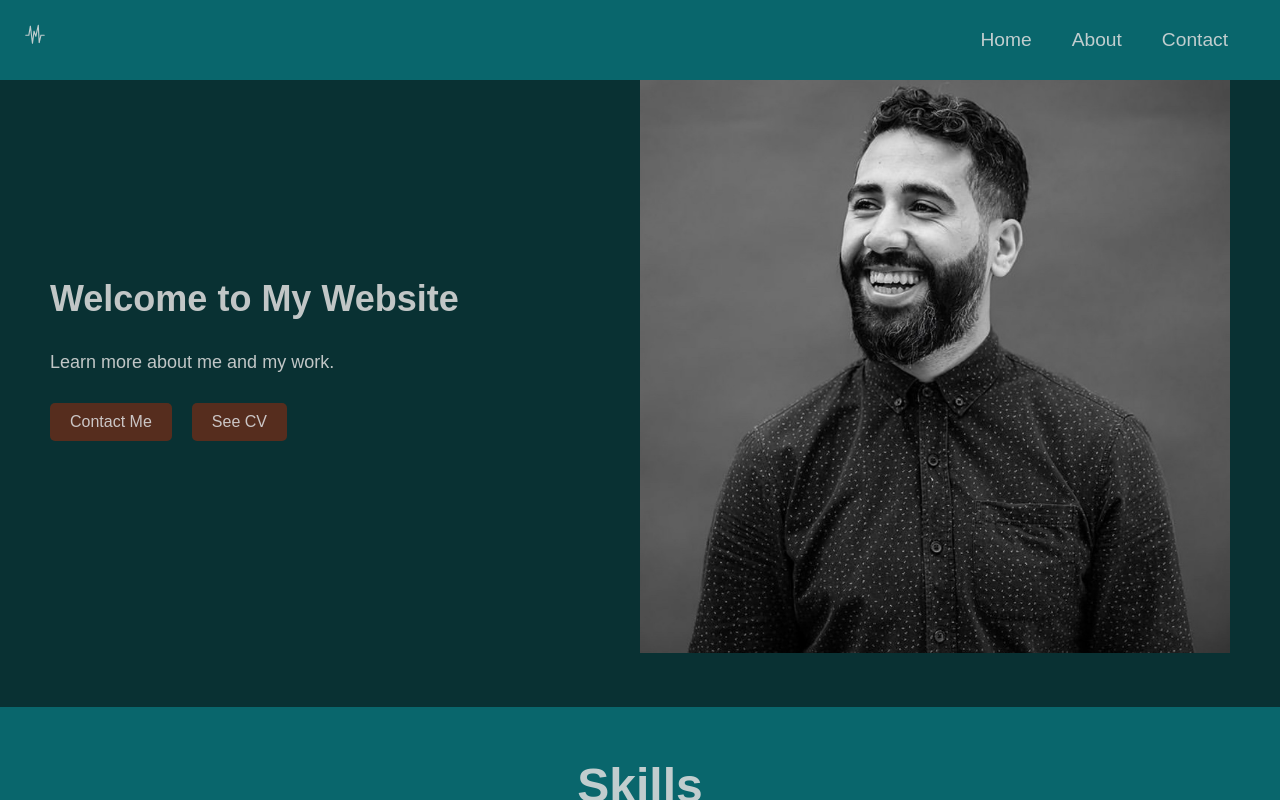
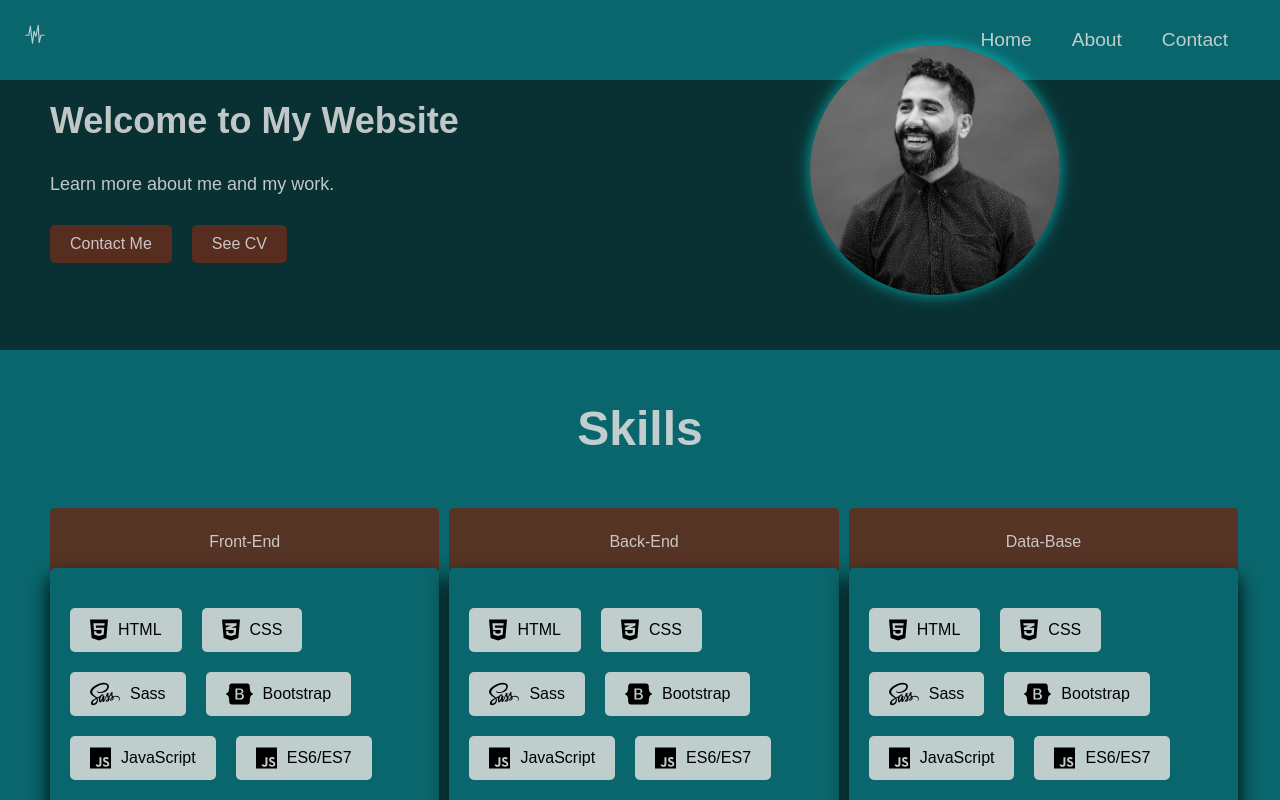
Before and after one commit to ahmad-mj/react-portfolio, a React (Create React App) app: page / in a window 1280 px wide. Shown: the top 800 px of the page. Built offline with nearby package versions, Linux system fonts and the light colour scheme; a web font is replaced by a local one.

Commit message:
Add hero-image style and update img css

```diff
--- a/src/containers/home/styles.scss
+++ b/src/containers/home/styles.scss
@@ -52,12 +52,26 @@
   .hero-image {
     flex: 1;
     max-width: 50%;
+    display: flex;
+    justify-content: center;
+    align-items: center;
 
     img {
-      width: 100%;
-      height: auto;
+      width: 250px;
+      height: 250px;
+      border-radius: 50%;
+      object-fit: cover;
+      box-shadow: 0 0 15px rgba(0, 255, 255, 0.6);
+      animation: float 4s ease-in-out infinite, fadeIn 1.5s ease-in-out;
+      transition: transform 0.3s ease-in-out;
+    }
+
+    img:hover {
+      transform: scale(1.05);
+      box-shadow: 0 0 25px rgba(0, 255, 255, 0.9);
     }
   }
+
 }
 
 /* Footer.scss */
@@ -86,3 +100,38 @@
     margin: 0;
   }
 }
+.profile-pic-container {
+  position: relative;
+  display: flex;
+  justify-content: center;
+  align-items: center;
+  overflow: hidden;
+}
+
+.profile-pic {
+  width: 250px; //
+  height: 250px;
+  border-radius: 50%;
+  object-fit: cover;
+  box-shadow: 0 0 15px rgba(0, 255, 255, 0.6); // Neon glow effect
+  animation: float 4s ease-in-out infinite, fadeIn 1.5s ease-in-out;
+  transition: transform 0.3s ease-in-out;
+}
+
+.profile-pic:hover {
+  transform: scale(1.05);
+  box-shadow: 0 0 25px rgba(0, 255, 255, 0.9);
+}
+
+// Floating effect
+@keyframes float {
+  0% { transform: translateY(0px); }
+  50% { transform: translateY(-5px); }
+  100% { transform: translateY(0px); }
+}
+
+// Fade-in effect
+@keyframes fadeIn {
+  from { opacity: 0; }
+  to { opacity: 1; }
+}
```
